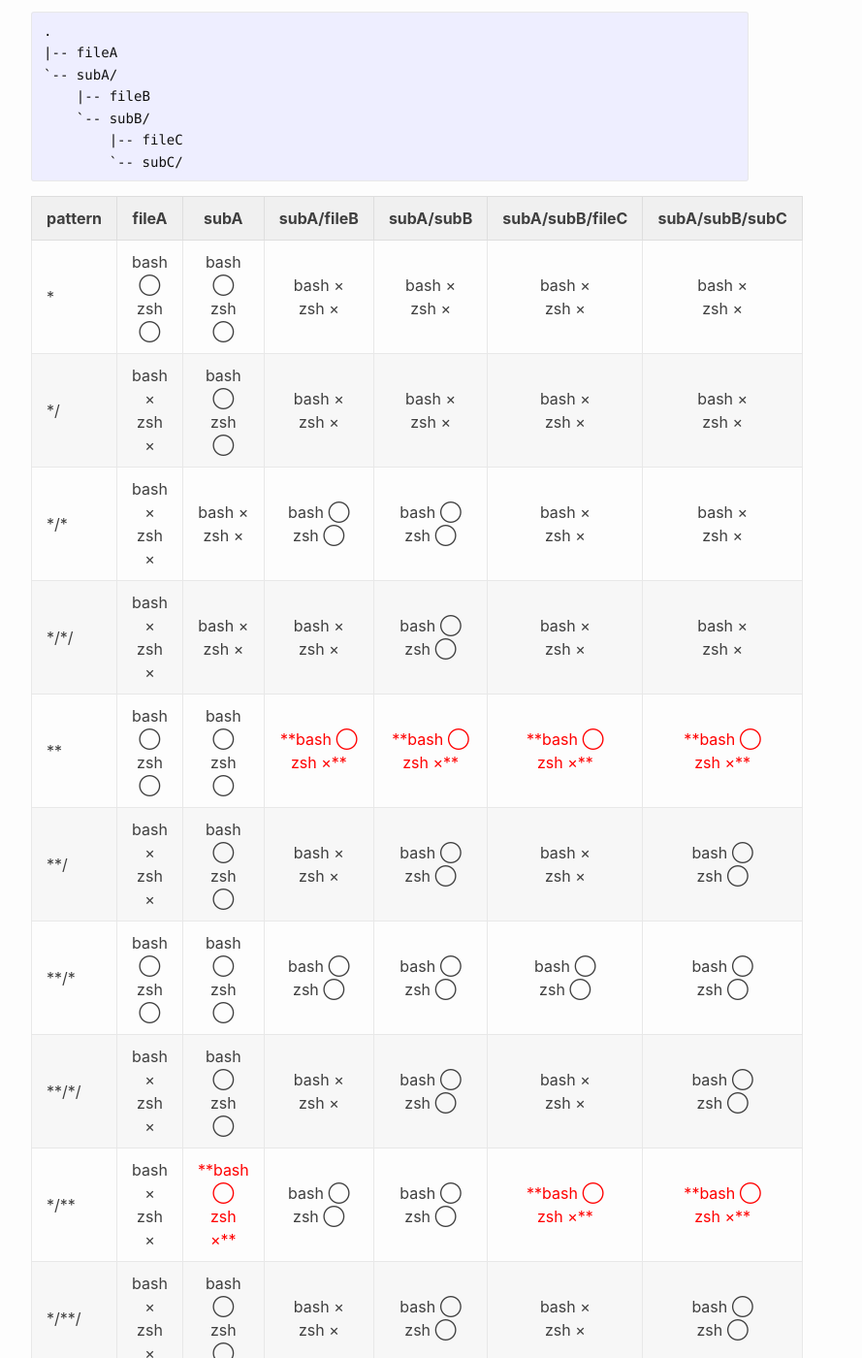
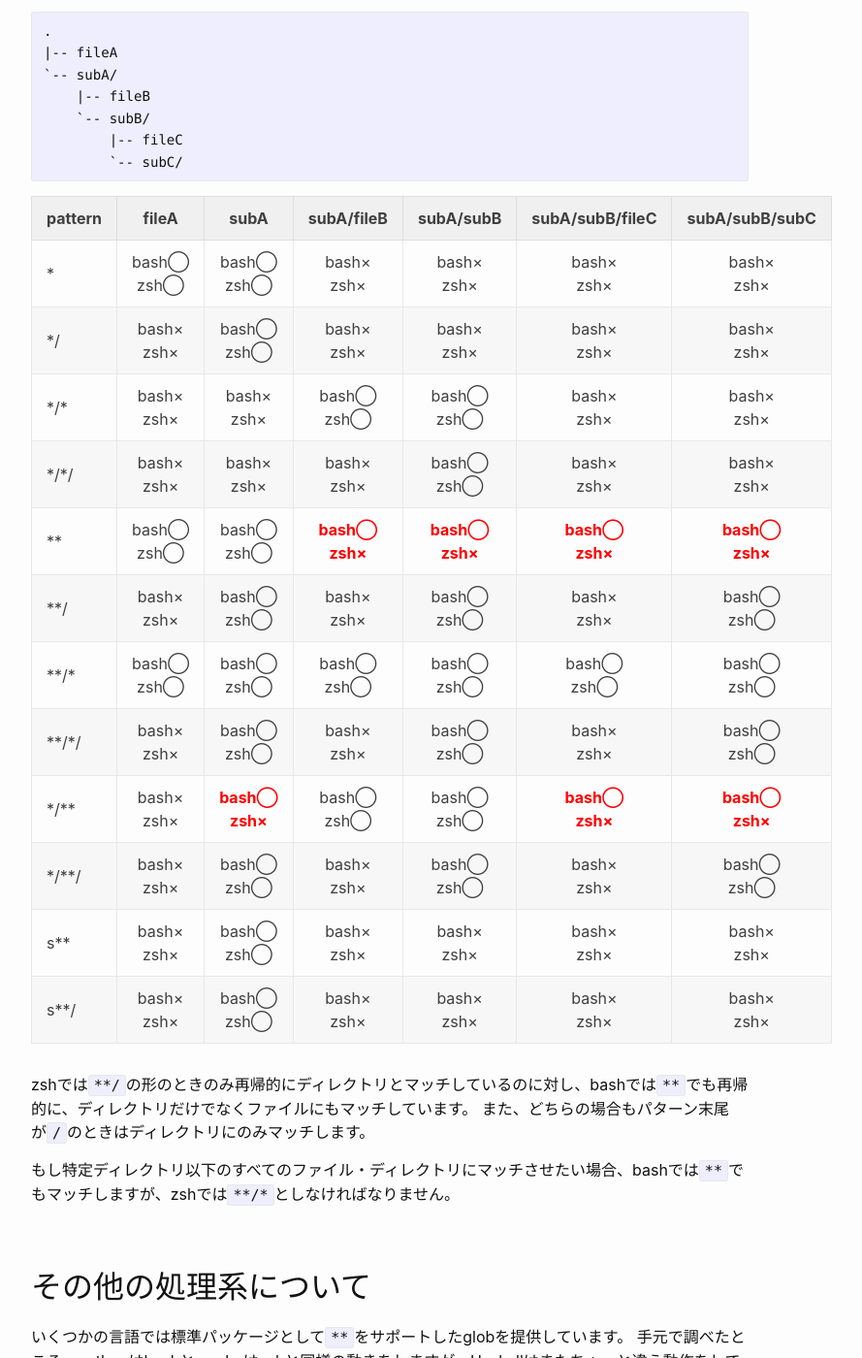
Before and after one commit to makiuchi-d/makiuchi-d.github.io, a Jekyll site: the page built from _posts/2020-04-11-bash-zsh-globstar.ja.md, in a window 1280 px wide and 1400 px high, scrolled down 702 px. Shown: the whole window at 97% size, without its empty margins (238-1127 px from the left). Built offline with Jekyll 4.4.1, drawn with Linux system fonts in a browser that asks for light colours; some of the changed text lies outside the part shown.

Commit message:
fix emphasis

```diff
--- a/_posts/2020-04-11-bash-zsh-globstar.ja.md
+++ b/_posts/2020-04-11-bash-zsh-globstar.ja.md
@@ -34,18 +34,18 @@
 
 | pattern  | fileA | subA | subA/fileB | subA/subB | subA/subB/fileC | subA/subB/subC |
 |:---------|:-----:|:----:|:----------:|:---------:|:---------------:|:--------------:|
-| \*       | bash ◯<br>zsh ◯ | bash ◯<br>zsh ◯ | bash ×<br>zsh × | bash ×<br>zsh × | bash ×<br>zsh × | bash ×<br>zsh × |
-| \*/      | bash ×<br>zsh × | bash ◯<br>zsh ◯ | bash ×<br>zsh × | bash ×<br>zsh × | bash ×<br>zsh × | bash ×<br>zsh × |
-| \*/\*    | bash ×<br>zsh × | bash ×<br>zsh × | bash ◯<br>zsh ◯ | bash ◯<br>zsh ◯ | bash ×<br>zsh × | bash ×<br>zsh × |
-| \*/\*/   | bash ×<br>zsh × | bash ×<br>zsh × | bash ×<br>zsh × | bash ◯<br>zsh ◯ | bash ×<br>zsh × | bash ×<br>zsh × |
-| \*\*     | bash ◯<br>zsh ◯ | bash ◯<br>zsh ◯ | <font color="red">**bash ◯<br>zsh ×**</font> | <font color="red">**bash ◯<br>zsh ×**</font> | <font color="red">**bash ◯<br>zsh ×**</font> | <font color="red">**bash ◯<br>zsh ×**</font> |
-| \*\*/    | bash ×<br>zsh × | bash ◯<br>zsh ◯ | bash ×<br>zsh × | bash ◯<br>zsh ◯ | bash ×<br>zsh × | bash ◯<br>zsh ◯ |
-| \*\*/\*  | bash ◯<br>zsh ◯ | bash ◯<br>zsh ◯ | bash ◯<br>zsh ◯ | bash ◯<br>zsh ◯ | bash ◯<br>zsh ◯ | bash ◯<br>zsh ◯ |
-| \*\*/\*/ | bash ×<br>zsh × | bash ◯<br>zsh ◯ | bash ×<br>zsh × | bash ◯<br>zsh ◯ | bash ×<br>zsh × | bash ◯<br>zsh ◯ |
-| \*/\*\*  | bash ×<br>zsh × | <font color="red">**bash ◯<br>zsh ×**</font> | bash ◯<br>zsh ◯ | bash ◯<br>zsh ◯ | <font color="red">**bash ◯<br>zsh ×**</font> | <font color="red">**bash ◯<br>zsh ×**</font> |
-| \*/\*\*/ | bash ×<br>zsh × | bash ◯<br>zsh ◯ | bash ×<br>zsh × | bash ◯<br>zsh ◯ | bash ×<br>zsh × | bash ◯<br>zsh ◯ |
-| s\*\*    | bash ×<br>zsh × | bash ◯<br>zsh ◯ | bash ×<br>zsh × | bash ×<br>zsh × | bash ×<br>zsh × | bash ×<br>zsh × |
-| s\*\*/   | bash ×<br>zsh × | bash ◯<br>zsh ◯ | bash ×<br>zsh × | bash ×<br>zsh × | bash ×<br>zsh × | bash ×<br>zsh × |
+| \*       | bash◯<br>zsh◯ | bash◯<br>zsh◯ | bash×<br>zsh× | bash×<br>zsh× | bash×<br>zsh× | bash×<br>zsh× |
+| \*/      | bash×<br>zsh× | bash◯<br>zsh◯ | bash×<br>zsh× | bash×<br>zsh× | bash×<br>zsh× | bash×<br>zsh× |
+| \*/\*    | bash×<br>zsh× | bash×<br>zsh× | bash◯<br>zsh◯ | bash◯<br>zsh◯ | bash×<br>zsh× | bash×<br>zsh× |
+| \*/\*/   | bash×<br>zsh× | bash×<br>zsh× | bash×<br>zsh× | bash◯<br>zsh◯ | bash×<br>zsh× | bash×<br>zsh× |
+| \*\*     | bash◯<br>zsh◯ | bash◯<br>zsh◯ | **<font color="red">bash◯<br>zsh×</font>** | **<font color="red">bash◯<br>zsh×</font>** | **<font color="red">bash◯<br>zsh×</font>** | **<font color="red">bash◯<br>zsh×</font>** |
+| \*\*/    | bash×<br>zsh× | bash◯<br>zsh◯ | bash×<br>zsh× | bash◯<br>zsh◯ | bash×<br>zsh× | bash◯<br>zsh◯ |
+| \*\*/\*  | bash◯<br>zsh◯ | bash◯<br>zsh◯ | bash◯<br>zsh◯ | bash◯<br>zsh◯ | bash◯<br>zsh◯ | bash◯<br>zsh◯ |
+| \*\*/\*/ | bash×<br>zsh× | bash◯<br>zsh◯ | bash×<br>zsh× | bash◯<br>zsh◯ | bash×<br>zsh× | bash◯<br>zsh◯ |
+| \*/\*\*  | bash×<br>zsh× | **<font color="red">bash◯<br>zsh×</font>** | bash◯<br>zsh◯ | bash◯<br>zsh◯ | **<font color="red">bash◯<br>zsh×</font>** | **<font color="red">bash◯<br>zsh×</font>** |
+| \*/\*\*/ | bash×<br>zsh× | bash◯<br>zsh◯ | bash×<br>zsh× | bash◯<br>zsh◯ | bash×<br>zsh× | bash◯<br>zsh◯ |
+| s\*\*    | bash×<br>zsh× | bash◯<br>zsh◯ | bash×<br>zsh× | bash×<br>zsh× | bash×<br>zsh× | bash×<br>zsh× |
+| s\*\*/   | bash×<br>zsh× | bash◯<br>zsh◯ | bash×<br>zsh× | bash×<br>zsh× | bash×<br>zsh× | bash×<br>zsh× |
 
 zshでは`**/`の形のときのみ再帰的にディレクトリとマッチしているのに対し、bashでは`**`でも再帰的に、ディレクトリだけでなくファイルにもマッチしています。
 また、どちらの場合もパターン末尾が`/`のときはディレクトリにのみマッチします。
```
